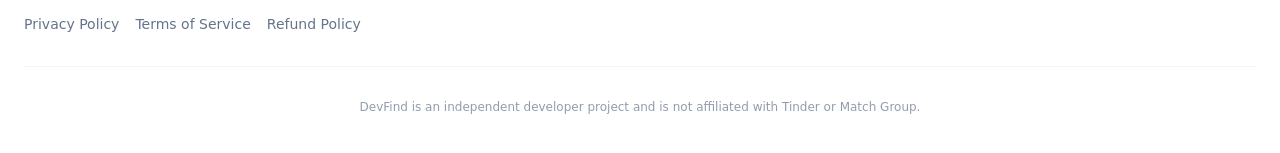
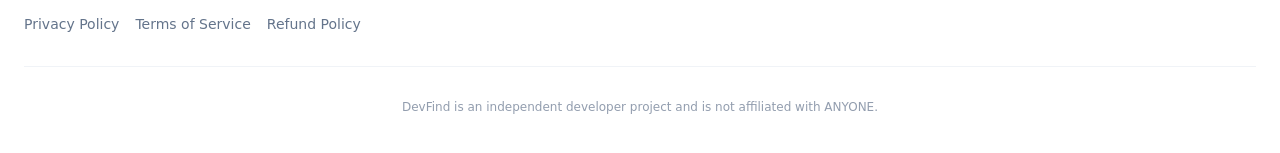
Before and after one commit to SkBashaOp/Tinder_web, a React (Vite) app: page / in a window 1280 px wide. Shown: the part 2501-2654 px from the top of the page. Built offline with nearby package versions, Linux system fonts and the light colour scheme; no server answers.

Commit message:
change in footer

```diff
--- a/src/components/Footer.jsx
+++ b/src/components/Footer.jsx
@@ -39,7 +39,7 @@ const Footer = () => {
         </div>
       </div>
       <div className="max-w-7xl mx-auto mt-8 pt-8 border-t border-border/50 text-center text-xs text-muted-foreground/70">
-        DevFind is an independent developer project and is not affiliated with Tinder or Match Group.
+        DevFind is an independent developer project and is not affiliated with ANYONE.
       </div>
     </footer>
   );
```
